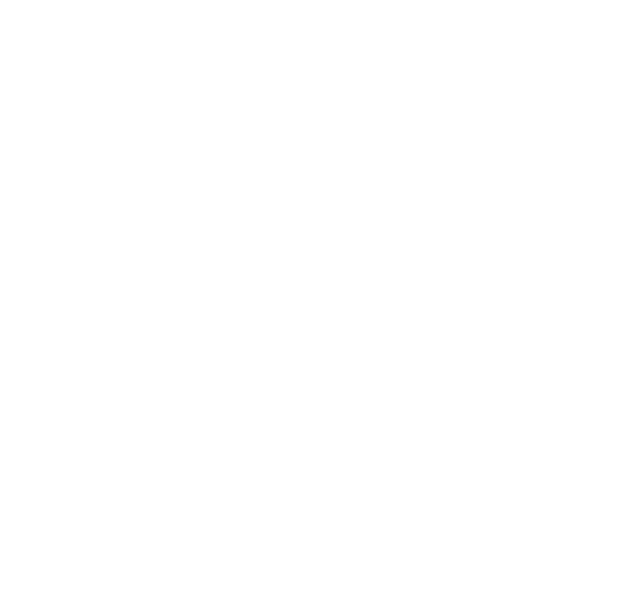
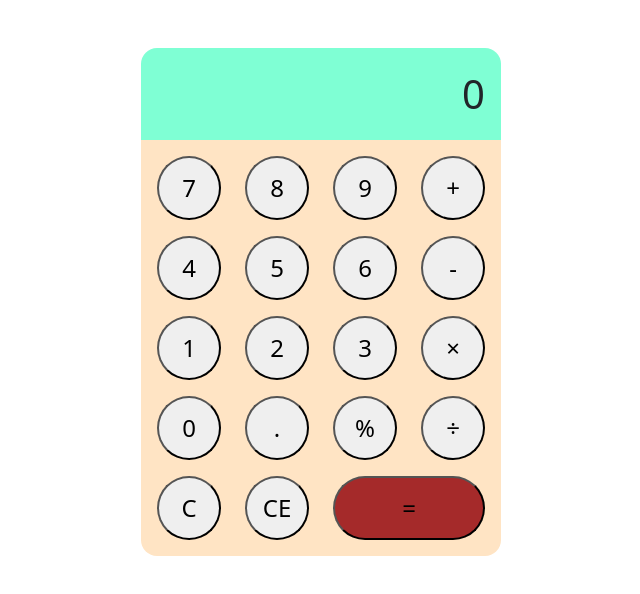
Before and after one commit to rperroni/calculator, a plain HTML site: page index.html in a window 1280 px wide. Shown: the whole page, without its empty margins (319-959 px from the left). Drawn offline with nearby package versions, Linux system fonts and the light colour scheme.

Commit message:
calculator structure

```diff
--- a/css/styles.css
+++ b/css/styles.css
@@ -0,0 +1,28 @@
+.calculator-body {
+    max-width: 500px;
+}
+
+.display {
+    background-color: aquamarine;
+    border-radius: 1rem 1rem 0 0;
+    font-size: 2.5rem;
+}
+
+.buttons {
+    background-color: bisque;
+    border-radius: 0 0  1rem 1rem;
+    font-size: 1.5rem;
+}
+
+button {
+    min-width: 4rem;
+    min-height: 4rem;
+    border-radius: 50%;
+}
+
+button[id="equals"]{
+    background-color: brown;
+    min-width: 9.5rem;
+    min-height: 4rem;
+    border-radius: 2rem ;
+}
--- a/index.html
+++ b/index.html
@@ -9,6 +9,88 @@
         <!-- FontAwesome -->
         <script src="https://kit.fontawesome.com/00935a5649.js" crossorigin="anonymous"></script>
 
-        <link rel="stylesheet" href="./css/styles.css">
+        <link rel="stylesheet" href="css/styles.css">
     </head>
+
+
+    <body>
+        <div class="d-flex justify-content-center align-content-center mt-5">
+            <div id="calculator-body" class="calculator-body">
+                <div id="display" class="text-end p-3 display">0</div>
+
+                <div id="buttons" class="buttons">
+                    <div class="row mb-3 px-3 pt-3">
+                        <div class="col text-center">
+                            <button id="7">7</button>
+                        </div>
+                        <div class="col text-center">
+                            <button id="8">8</button>
+                        </div>
+                        <div class="col text-center">
+                            <button id="9">9</button>
+                        </div>
+                        <div class="col text-center">
+                            <button id="plus">+</button>
+                        </div>
+                    </div>
+                    <div class="row mb-3 px-3">
+                        <div class="col text-center">
+                            <button id="4">4</button>
+                        </div>
+                        <div class="col text-center">
+                            <button id="5">5</button>
+                        </div>
+                        <div class="col text-center">
+                            <button id="6">6</button>
+                        </div>
+                        <div class="col text-center">
+                            <button id="minus">-</button>
+                        </div>
+                    </div>
+                    <div class="row mb-3 px-3">
+                        <div class="col text-center">
+                            <button id="1">1</button>
+                        </div>
+                        <div class="col text-center">
+                            <button id="2">2</button>
+                        </div>
+                        <div class="col text-center">
+                            <button id="3">3</button>
+                        </div>
+                        <div class="col text-center">
+                            <button id="times">&times;</button>
+                        </div>
+                    </div>
+                    <div class="row mb-3 px-3">
+                        <div id="0" class="col text-center">
+                            <button id="0">0</button>
+                        </div>
+                        <div class="col text-center">
+                            <button id="dec-point">.</button>
+                        </div>
+                        <div class="col text-center">
+                            <button id="percent">%</button>
+                        </div>
+                        <div class="col text-center">
+                            <button id="divide">&divide;</button>
+                        </div>
+                    </div>
+                    <div class="row px-3 pb-3">
+                        <div id="0" class="col-3 text-center">
+                            <button id="clear-all">C</button>
+                        </div>
+                        <div id="0" class="col-3 text-center">
+                            <button id="delete-last">CE</button>
+                        </div>
+                        <div class="col-6 text-center">
+                            <button id="equals">=</button>
+                        </div>
+                    </div>
+                </div>
+            </div>
+        </div>
+
+        <script src="js/script.js"></script>
+    </body>
+
 </html>
```
